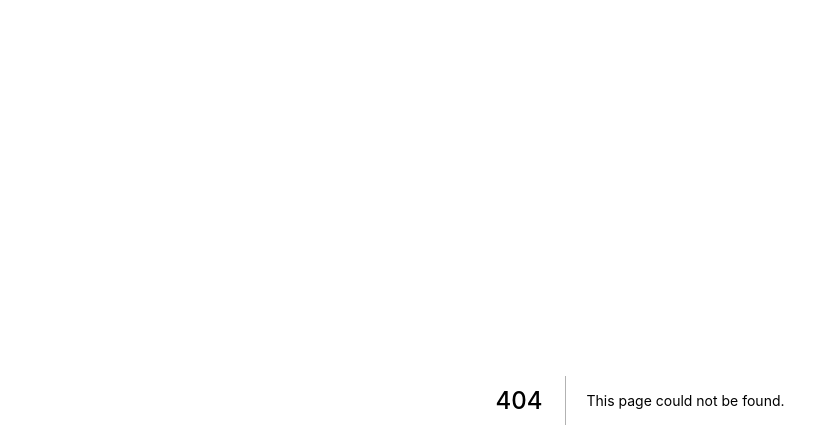
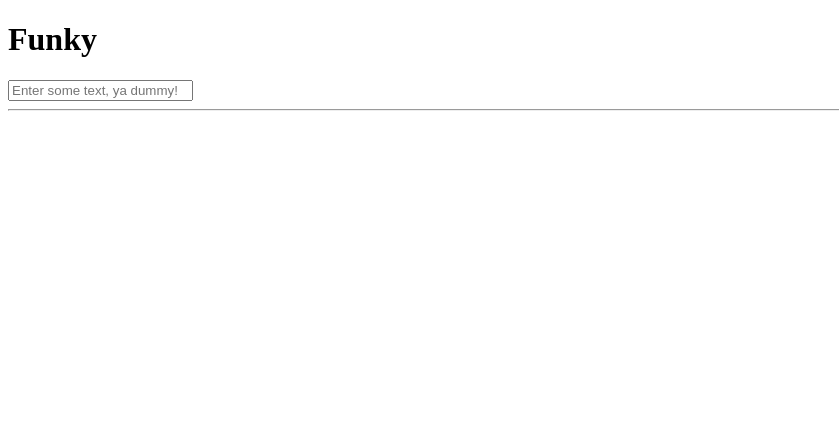
Before and after one commit to vuduland/react-fundamentals-PLURALSIGHT, a Next.js app: page /inputElem in a window 1280 px wide. Before the commit this address had no page. Shown: the top 448 px of the page, without its empty margins (0-839 px from the left). Built offline with nearby package versions, Linux system fonts and the light colour scheme.

Commit message:
minor changes

```diff
--- a/pages/index.js
+++ b/pages/index.js
@@ -2,6 +2,7 @@ import React, { useState } from 'react';
 
 const InputElement = () => {
   const [inputText, setInputText] = useState('');
+
   const [historyList, setHistoryList] = useState([]);
 
   return (
@@ -9,6 +10,7 @@ const InputElement = () => {
       <input
         onChange={(e) => {
           setInputText(e.target.value);
+          console.log(inputText);
           setHistoryList([...historyList, e.target.value]);
         }}
         placeholder='Enter some text, ya dummy!'
--- /dev/null
+++ b/pages/inputElem.js
@@ -0,0 +1,13 @@
+import React from 'react';
+import InputElement from './index';
+
+const Funky = () => {
+  return (
+    <div>
+      <h1>Funky</h1>
+      <InputElement />
+    </div>
+  );
+};
+
+export default Funky;
```
